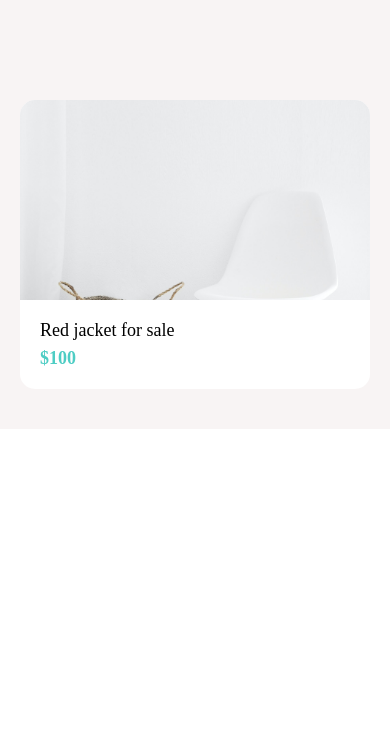
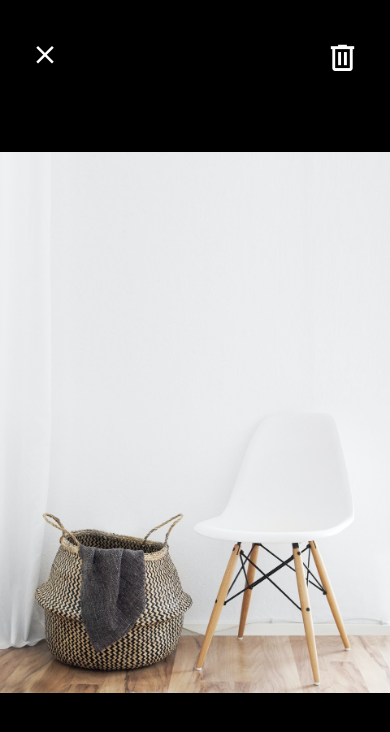
Before and after one commit to Mirumodapon/react-native_my-first-react-navtive, a React Native app: screen / in a window 390 px wide. Shown: the top 732 px of the page. Built offline with nearby package versions, Linux system fonts and the light colour scheme.

Commit message:
listscreen and add icon into viewimagescreen'

```diff
--- a/App.js
+++ b/App.js
@@ -3,25 +3,13 @@
 
 import { View } from 'react-native';
 import WelcomeScreen from './app/screens/WelcomeScreen';
+import ViewImageScreen from './app/screens/ViewImageScreen';
 
 import Card from './app/components/Card';
+import ListingDetailsScreen from './app/screens/ListingDetailsScreen';
 
 export default function App() {
 	console.log('App executed!');
 
-	return (
-		<View
-			style={{
-				backgroundColor: '#f8f4f4',
-				padding: 20,
-				paddingTop: 100
-			}}
-		>
-			<Card
-				title="Red jacket for sale"
-				subTitle="$100"
-				image={require('./app/assets/chair.jpg')}
-			/>
-		</View>
-	);
+	return <ViewImageScreen />;
 }
--- /dev/null
+++ b/app/components/ListItem.js
@@ -0,0 +1,34 @@
+import React from 'react';
+import { View, StyleSheet, Image } from 'react-native';
+import AppText from './AppText';
+import colors from '../config/colors';
+
+export default ({ title, image, subTitle }) => {
+	return (
+		<View style={styles.container}>
+			<Image style={styles.image} source={image} />
+			<View>
+				<AppText style={styles.title}>{title}</AppText>
+				<AppText style={styles.subTitle}>{subTitle}</AppText>
+			</View>
+		</View>
+	);
+};
+
+const styles = StyleSheet.create({
+	container: {
+		flexDirection: 'row'
+	},
+	image: {
+		width: 70,
+		height: 70,
+		borderRadius: 35,
+		marginRight: 10
+	},
+	title: {
+		fontWeight: '500'
+	},
+	subTitle: {
+		color: colors.medium
+	}
+});
--- a/app/config/colors.js
+++ b/app/config/colors.js
@@ -2,5 +2,6 @@
 	primary: '#fc5c65',
 	secondary: '#4ecdc4',
 	black: '#000',
-	white: '#fff'
+	white: '#fff',
+	medium: '#6e6969'
 };
--- /dev/null
+++ b/app/screens/ListingDetailsScreen.js
@@ -0,0 +1,46 @@
+import React from 'react';
+import { View, StyleSheet, Image } from 'react-native';
+import AppText from '../components/AppText';
+import colors from '../config/colors';
+
+import ListItem from '../components/ListItem';
+
+export default () => {
+	return (
+		<View>
+			<Image
+				style={styles.image}
+				source={require('../assets/chair.jpg')}
+			/>
+			<View style={styles.detailsContainer}>
+				<AppText style={styles.title}>Red jacket for sale</AppText>
+				<AppText style={styles.price}>$100</AppText>
+				<View style={styles.userContainer}>
+					<ListItem
+						image={require('../assets/icon.png')}
+						title="Mirumo"
+						subTitle="5 listener"
+					/>
+				</View>
+			</View>
+		</View>
+	);
+};
+
+const styles = StyleSheet.create({
+	image: {
+		width: '100%',
+		height: 300
+	},
+	detailsContainer: { padding: 20 },
+	title: { fontSize: 24, fontWeight: '500' },
+	price: {
+		color: colors.secondary,
+		fontSize: 20,
+		marginVertical: 10,
+		fontWeight: 'bold'
+	},
+	userContainer: {
+		marginVertical: 40
+	}
+});
--- a/app/screens/ViewImageScreen.js
+++ b/app/screens/ViewImageScreen.js
@@ -1,13 +1,23 @@
 import React from 'react';
 import { Image, StyleSheet, View } from 'react-native';
+
+import { MaterialCommunityIcons } from '@expo/vector-icons';
 
 import colors from '../config/colors';
 
 export default function ViewImageScreen(props) {
 	return (
 		<View style={styles.container}>
-			<View style={styles.closeIcon}></View>
-			<View style={styles.deleteIcon}></View>
+			<View style={styles.closeIcon}>
+				<MaterialCommunityIcons name="close" color="white" size={30} />
+			</View>
+			<View style={styles.deleteIcon}>
+				<MaterialCommunityIcons
+					name="trash-can-outline"
+					color="white"
+					size={35}
+				/>
+			</View>
 			<Image
 				resizeMode="contain"
 				style={styles.image}
@@ -27,17 +37,11 @@
 		height: '100%'
 	},
 	closeIcon: {
-		width: 50,
-		height: 50,
-		backgroundColor: colors.primary,
 		position: 'absolute',
 		top: 40,
 		left: 30
 	},
 	deleteIcon: {
-		width: 50,
-		height: 50,
-		backgroundColor: colors.secondary,
 		position: 'absolute',
 		top: 40,
 		right: 30
```
